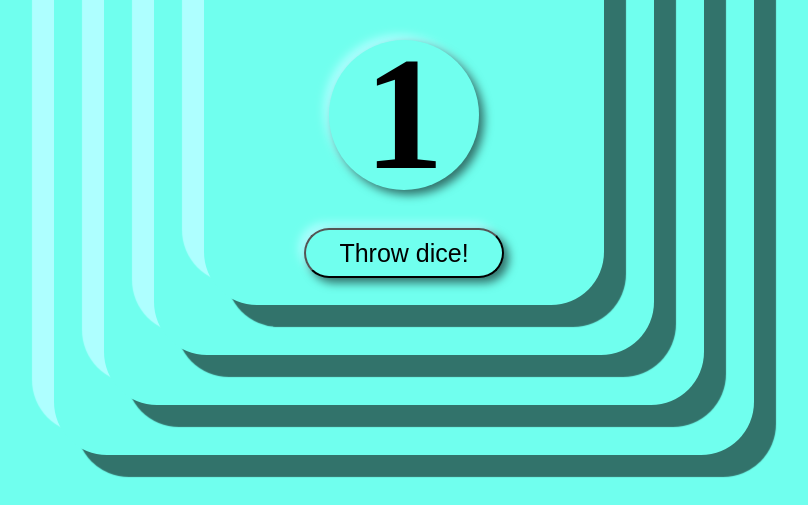
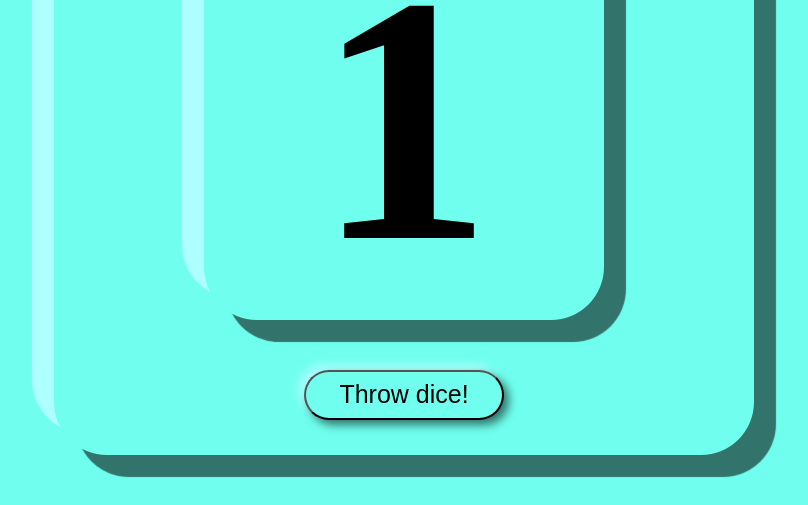
Before and after one commit to dtote/dice-with-js, a website built with Parcel: page src/index.html in a window 1280 px wide. Shown: the part 295-800 px from the top of the page, without its empty margins (236-1044 px from the left). Built offline with nearby package versions, Linux system fonts and the light colour scheme.

Commit message:
Revert "Añadiendo ultimos cambios"
This reverts commit 89b2f75b518261c23e1a822a49ca0f07f0d5d8c7.

```diff
--- a/src/css/index.css
+++ b/src/css/index.css
@@ -1,11 +1,6 @@
 body,
-.container-0,
-.container-1,
-.container-2,
-.dice,
-.header,
-.body,
-.footer {
+.container,
+.dice {
   display: flex;
   justify-content: center;
   align-items: center;
@@ -19,25 +14,10 @@ body {
   background: #70ffee;
 }
 
-.container-0 {
+.container {
   height: 700px;
   width: 700px;
-  border-radius: 53px;
-  background: #70ffee;
-  box-shadow: 22px 22px 1px #32736b, -22px -22px 1px #aeffff;
-}
-
-.container-1 {
-  height: 600px;
-  width: 600px;
-  border-radius: 53px;
-  background: #70ffee;
-  box-shadow: 22px 22px 1px #32736b, -22px -22px 1px #aeffff;
-}
-
-.container-2 {
-  height: 500px;
-  width: 500px;
+  margin: 50px;
   border-radius: 53px;
   background: #70ffee;
   box-shadow: 22px 22px 1px #32736b, -22px -22px 1px #aeffff;
@@ -46,27 +26,10 @@ body {
 .dice {
   height: 400px;
   width: 400px;
+  margin: 50px;
   border-radius: 53px;
   background: #70ffee;
   box-shadow: 22px 22px 1px #32736b, -22px -22px 1px #aeffff;
-}
-
-.header {
-  height: 100px;
-  width: 350px;
-}
-
-.body {
-  height: 150px;
-  width: 150px;
-  border-radius: 50%;
-  background: #70ffee;
-  box-shadow: 5px 5px 10px #32736b, -5px -5px 10px #aeffff;
-}
-
-.footer {
-  height: 80px;
-  width: 250px;
 }
 
 .random-button {
@@ -79,5 +42,5 @@ body {
 }
 
 .number {
-  font-size: 10em;
+  font-size: 22em;
 }
--- a/src/index.html
+++ b/src/index.html
@@ -9,21 +9,15 @@
   <title>dice-with-js</title>
 </head>
 <body>
-  <div class="container-0">
-  <div class="container-1">
-    <div class="container-2">
-      <div class="dice">
+  <div class="container">
     <div class="header">
       <h1>Random dice generator</h1>
     </div>
-        <div class="body">
+    <div class="dice">
       <h1 class="number">1</h1>
     </div>
-        <div class="footer">
+    <div class="button">
       <button class="random-button">Throw dice!</button>
-        </div>
-      </div>
-    </div>
     </div>
   </div>
 </body>
```
Lines whose indentation alone changed are shown as unchanged.
